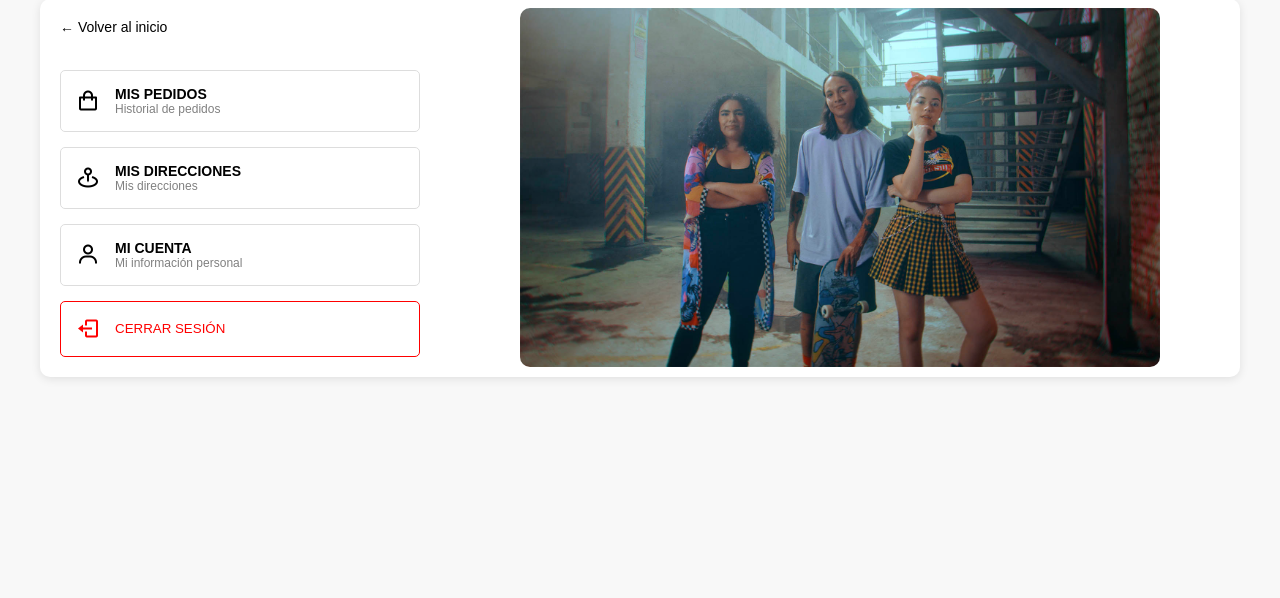
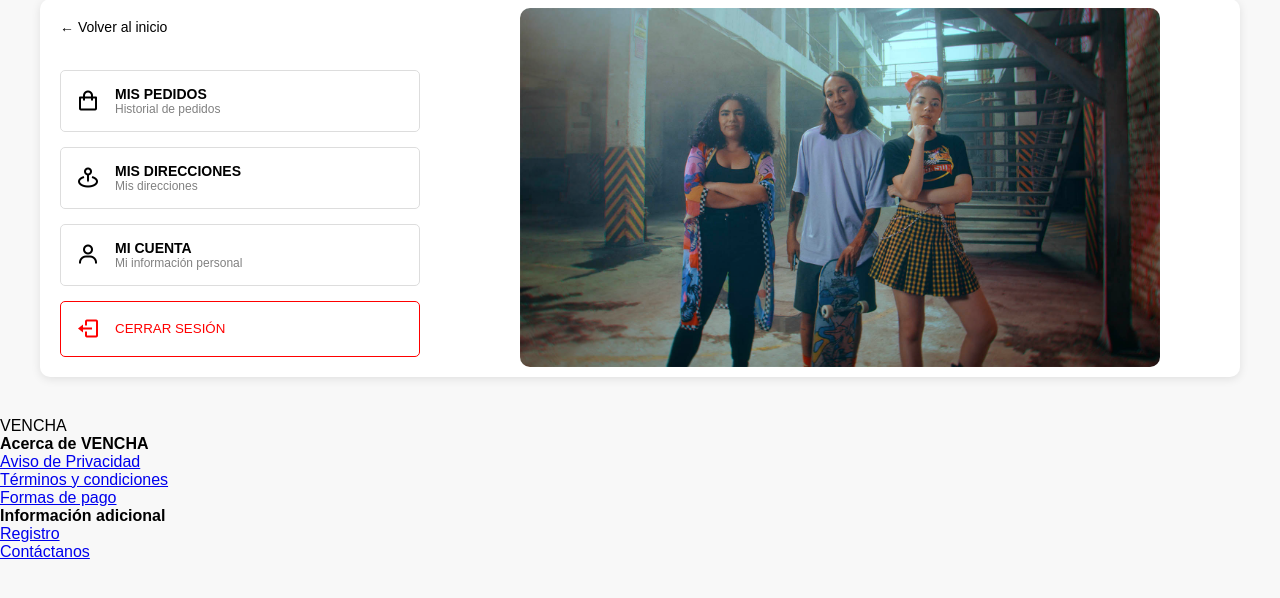
Before and after one commit to ItsMeZeVas/Vencha_Grupo_1_Tecnologias, a PHP site: page /user.html in a window 1280 px wide. Shown: the part 103-701 px from the top of the page. Run offline with PHP 8.4, Linux system fonts and the light colour scheme.

Commit message:
Correccion warnings

```diff
--- a/cart.css
+++ b/cart.css
@@ -20,6 +20,9 @@ body {
     display: flex;
     flex-direction: column;
     width: 100%;
+}
+.negrilla{
+    font-weight: bold;
 }
 
 .headerPart-1 {
--- a/user.html
+++ b/user.html
@@ -10,7 +10,7 @@
 <body>
     <header class="Header">
         <div class="headerPart-1">
-            <div class="Logo">VENCHA</div>
+            <h1 class="Logo">VENCHA</h1>
         </div>
         <div class="headerLine-1"></div>
     </header>
@@ -49,4 +49,26 @@
         </section>
     </main>
 </body>
+<footer class="footer">
+    <div class="footer-container">
+        <div class="footer-logo">VENCHA</div>
+        <div class="footer-links">
+            <div class="footer-section">
+                <p class="negrilla">Acerca de VENCHA</p>
+                <ul>
+                    <li><a href="#">Aviso de Privacidad</a></li>
+                    <li><a href="#">Términos y condiciones</a></li>
+                    <li><a href="#">Formas de pago</a></li>
+                </ul>
+            </div>
+            <div class="footer-section">
+                <p class="negrilla">Información adicional</p>
+                <ul>
+                    <li><a href="#">Registro</a></li>
+                    <li><a href="#">Contáctanos</a></li>
+                </ul>
+            </div>
+        </div>
+    </div>
+</footer>
 </html>
--- a/user_styles.css
+++ b/user_styles.css
@@ -9,10 +9,6 @@
 body {
     background-color: #f8f8f8;
 }
-.textoheader{
-    color:white;
-    display: none;
-}
 
 /* Encabezado */
 .Header {
@@ -21,6 +17,9 @@ body {
     width: 100%;
 }
 
+.negrilla{
+    font-weight: bold;
+}
 /* Logo */
 .Logo {
     font-size: 20px;
```
Also changed, not shown: PagProductos.css (+4 -4 lines), PagProductos.html (+16 -12 lines), cart.html (+15 -11 lines), product_styles.css (+4 -5 lines), stylesPrincipal.css (+4 -7 lines).
